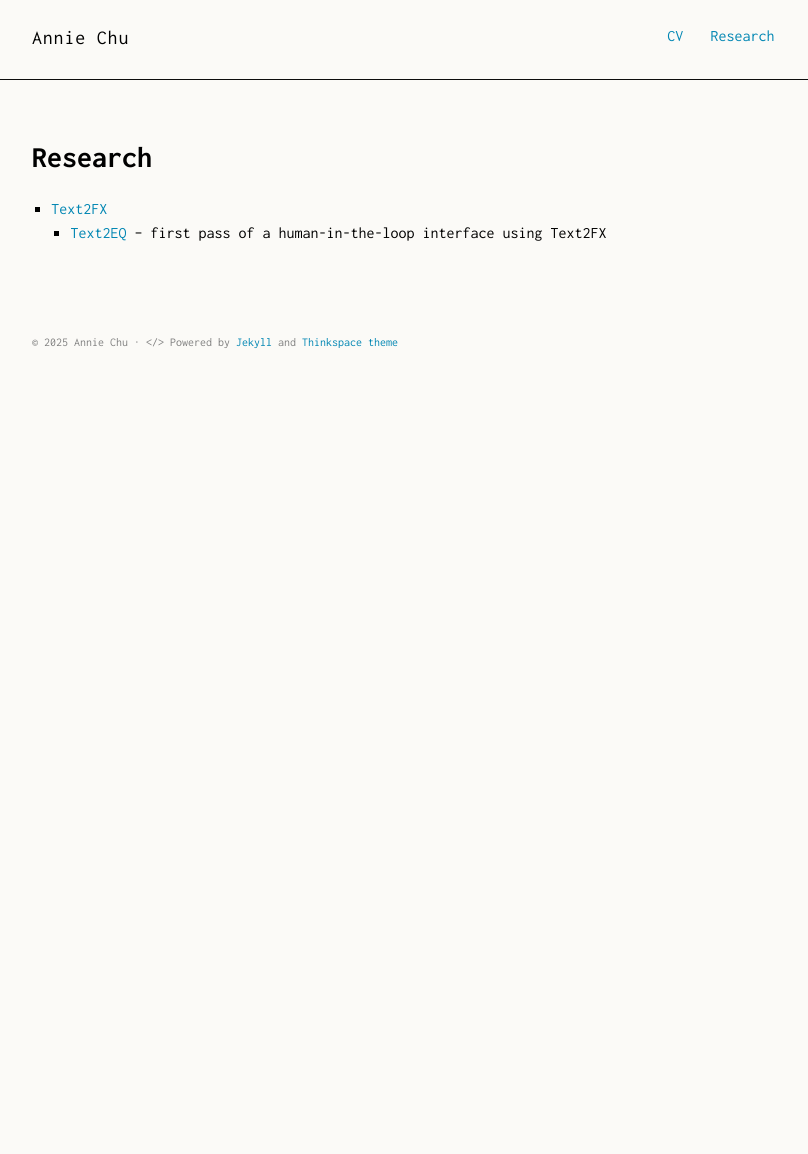
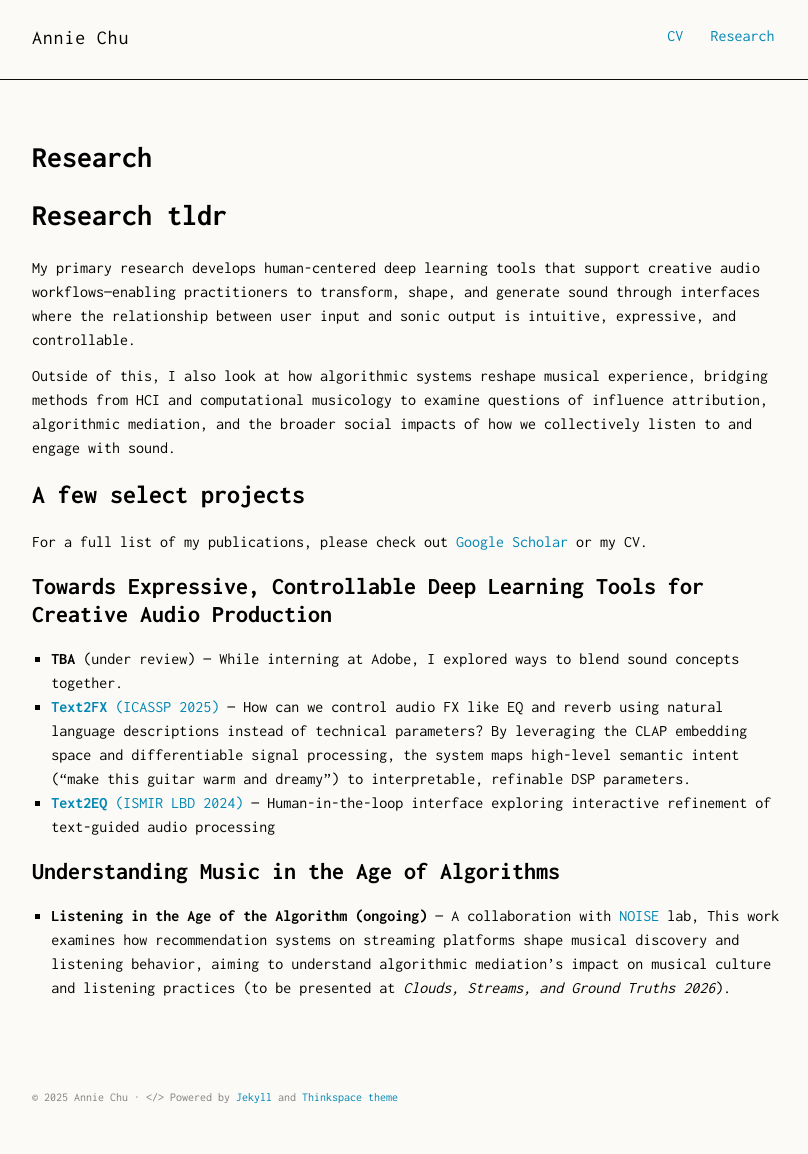
Before and after one commit to anniejchu/anniejchu.github.io, a Jekyll site: the page built from research/index.md, in a window 1280 px wide. Shown: the whole page, without its empty margins (232-1040 px from the left). Built offline with Jekyll 4.4.1, drawn with Linux system fonts in a browser that asks for light colours; some web fonts are replaced; before the commit the page ends 900 px from its top, so only the background shows below that.

Commit message:
adding more text

```diff
--- a/research/index.md
+++ b/research/index.md
@@ -4,6 +4,19 @@ title: Research
 which_category: research
 permalink: /research/
 ---
+# Research tldr
+My primary research develops human-centered deep learning tools that support creative audio workflows—enabling practitioners to transform, shape, and generate sound through interfaces where the relationship between user input and sonic output is intuitive, expressive, and controllable.
 
-- [Text2FX](/text2fx)
-    - [Text2EQ](/text2fx/text2eq) -- first pass of a human-in-the-loop interface using Text2FX
+Outside of this, I also look at how algorithmic systems reshape musical experience, bridging methods from HCI and computational musicology to examine questions of influence attribution, algorithmic mediation, and the broader social impacts of how we collectively listen to and engage with sound.
+
+## A few select projects
+For a full list of my publications, please check out [Google Scholar](https://scholar.google.com/citations?user=vJu5VaAAAAAJ&hl=en&oi=ao) or my CV.
+
+### Towards Expressive, Controllable Deep Learning Tools for Creative Audio Production
+- **TBA** (under review) — While interning at Adobe, I explored ways to blend sound concepts together.
+- [**Text2FX** (ICASSP 2025)](/text2fx) — How can we control audio FX like EQ and reverb using natural language descriptions instead of technical parameters? By leveraging the CLAP embedding space and differentiable signal processing, the system maps high-level semantic intent ("make this guitar warm and dreamy") to interpretable, refinable DSP parameters.
+- [**Text2EQ** (ISMIR LBD 2024)](/text2fx/text2eq) — Human-in-the-loop interface exploring interactive refinement of text-guided audio processing
+
+
+### Understanding Music in the Age of Algorithms
+- **Listening in the Age of the Algorithm (ongoing)** — A collaboration with [NOISE](https://sites.northwestern.edu/noise/people/) lab, This work examines how recommendation systems on streaming platforms shape musical discovery and listening behavior, aiming to understand algorithmic mediation's impact on musical culture and listening practices (to be presented at *Clouds, Streams, and Ground Truths 2026*).
```
